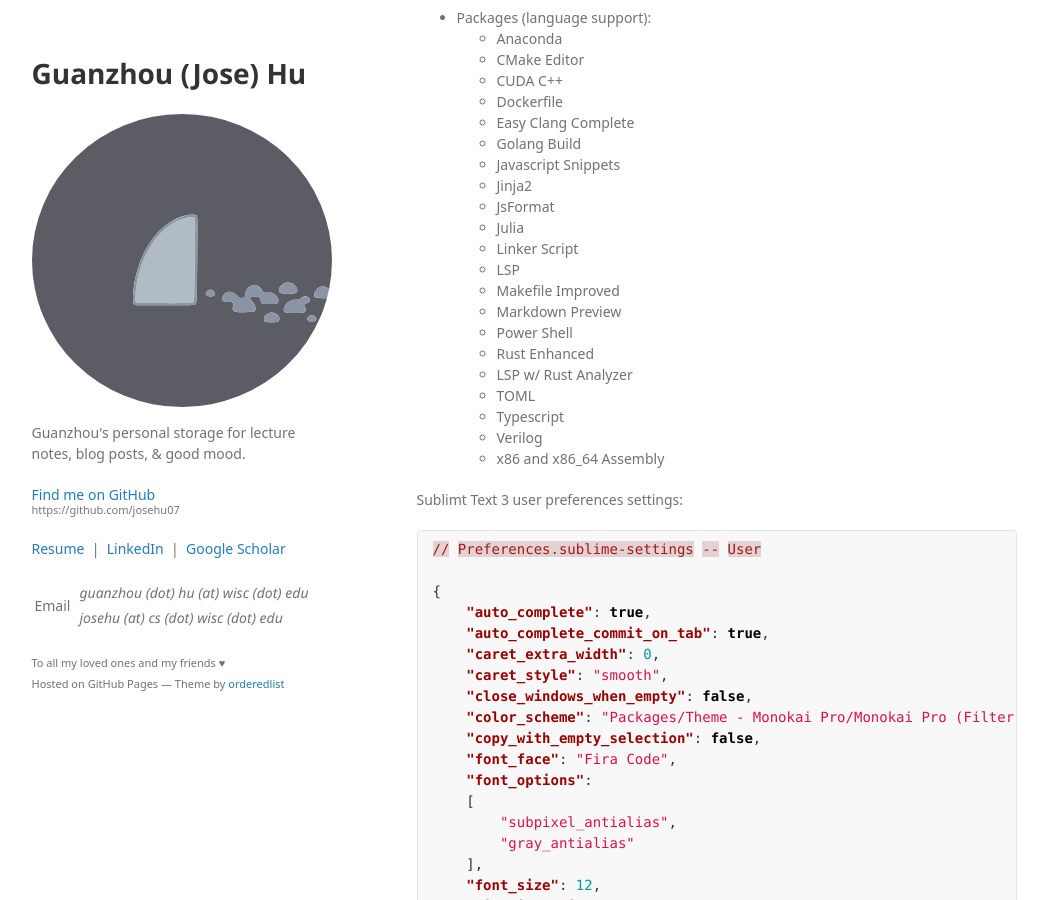
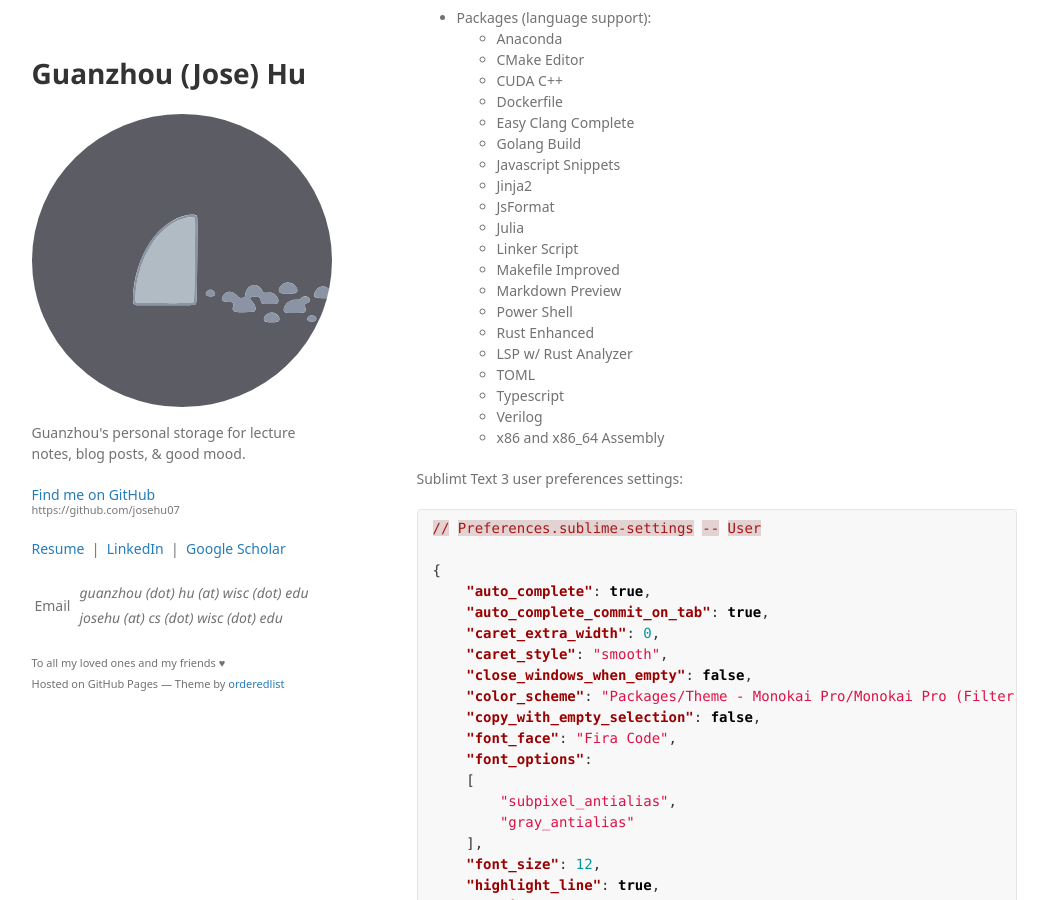
Before and after one commit to josehu07/josehu07.github.io, a Jekyll site: the page built from _posts/2020-02-10-personal-dev-environment.md, in a window 1280 px wide and 900 px high, scrolled down 6402 px. Shown: the whole window, without its empty margins (116-1164 px from the left). Built offline with Jekyll 4.4.1, drawn with Linux system fonts in a browser that asks for light colours; some web fonts are replaced; a script that is not in the unit is left out; comment, search, counter and statistics services are not loaded.

Commit message:
update personal dev post

```diff
--- a/_posts/2020-02-10-personal-dev-environment.md
+++ b/_posts/2020-02-10-personal-dev-environment.md
@@ -303,7 +303,6 @@ style = "bold black"
     - JsFormat
     - Julia
     - Linker Script
-    - LSP
     - Makefile Improved
     - Markdown Preview
     - Power Shell
```
